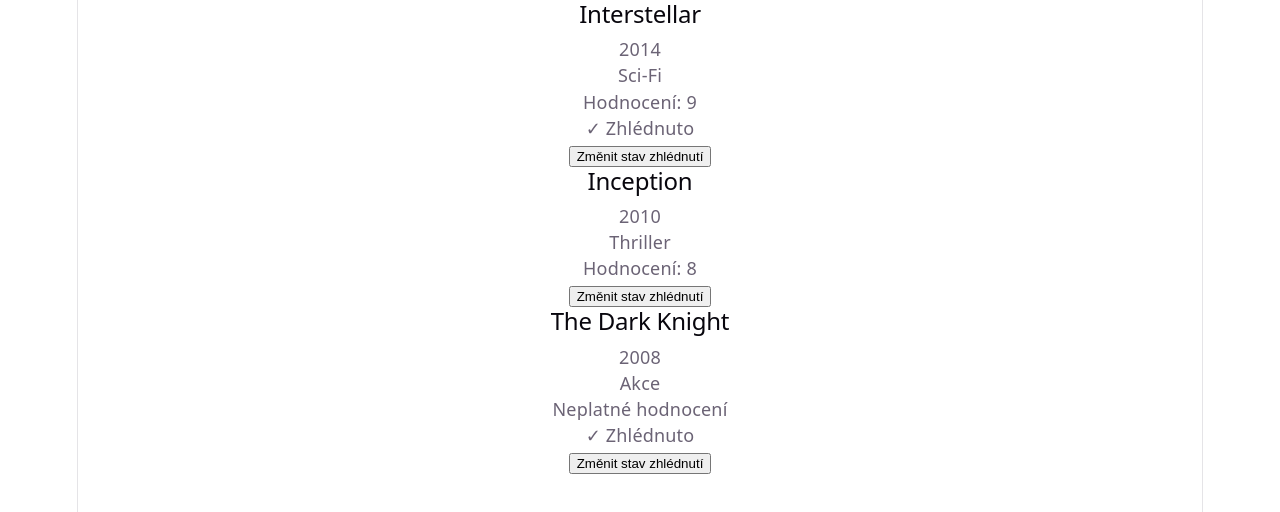
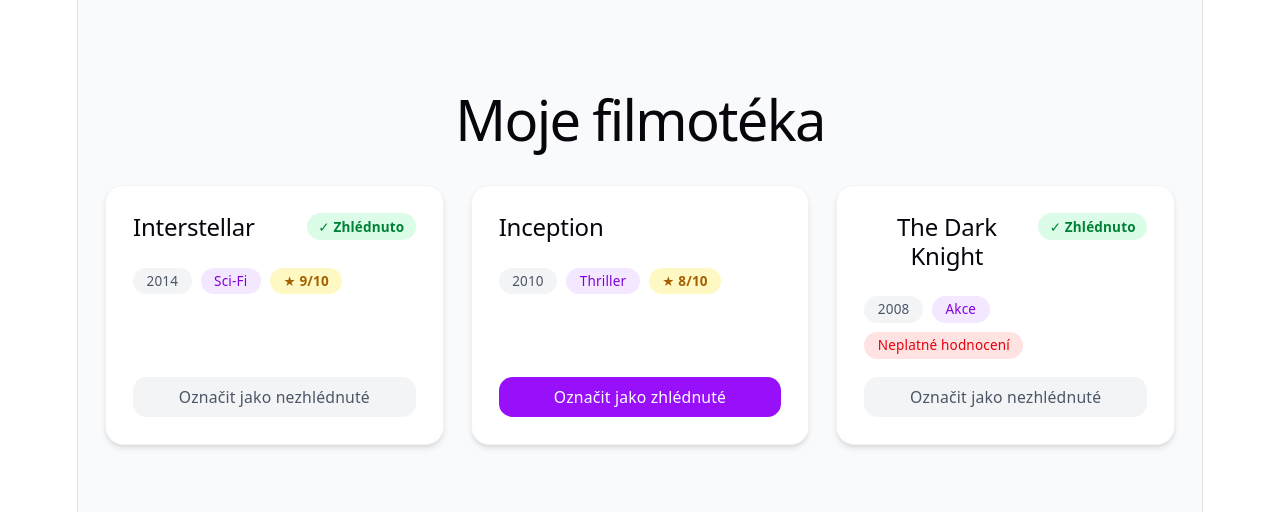
Before and after one commit to kudrle01/4IT427_kudj05, a React (Vite) app: page / in a window 1280 px wide. Shown: the top 512 px of the page. Built offline with nearby package versions, Linux system fonts and the light colour scheme.

Commit message:
feat: Úkol 1 – komponenta FilmCard s typed props

```diff
--- a/package.json
+++ b/package.json
@@ -15,6 +15,7 @@
   },
   "devDependencies": {
     "@eslint/js": "^10.0.1",
+    "@tailwindcss/vite": "^4.3.0",
     "@types/node": "^24.12.3",
     "@types/react": "^19.2.14",
     "@types/react-dom": "^19.2.3",
@@ -23,6 +24,7 @@
     "eslint-plugin-react-hooks": "^7.1.1",
     "eslint-plugin-react-refresh": "^0.5.2",
     "globals": "^17.6.0",
+    "tailwindcss": "^4.3.0",
     "typescript": "~6.0.2",
     "typescript-eslint": "^8.59.2",
     "vite": "^8.0.12"
--- a/src/App.tsx
+++ b/src/App.tsx
@@ -13,7 +13,11 @@
   };
 
   return (
-    <>
+    <main className="min-h-screen bg-gray-50 dark:bg-gray-900 px-6 py-12">
+      <h1 className="text-3xl font-bold text-center text-gray-900 dark:text-white mb-10">
+        Moje filmotéka
+      </h1>
+      <div className="grid grid-cols-1 sm:grid-cols-2 lg:grid-cols-3 gap-6 max-w-5xl mx-auto">
         {films.map((film) => (
           <FilmCard
             key={film.title}
@@ -25,7 +29,8 @@
             onToggleWatched={handleToggleWatched}
           />
         ))}
-    </>
+      </div>
+    </main>
   );
 }
 
--- a/src/components/FilmCard.tsx
+++ b/src/components/FilmCard.tsx
@@ -11,13 +11,44 @@
   const isRatingValid = rating >= 1 && rating <= 10;
 
   return (
-    <div>
-      <h2>{title}</h2>
-      <p>{year}</p>
-      <p>{genre}</p>
-      <p>{isRatingValid ? `Hodnocení: ${rating}` : 'Neplatné hodnocení'}</p>
-      {watched && <p>✓ Zhlédnuto</p>}
-      <button onClick={() => onToggleWatched(title)}>Změnit stav zhlédnutí</button>
+    <div className="bg-white dark:bg-gray-800 rounded-2xl shadow-md hover:shadow-xl transition-shadow duration-300 p-6 flex flex-col gap-4 border border-gray-100 dark:border-gray-700">
+      <div className="flex items-start justify-between gap-2">
+        <h2 className="text-xl font-bold text-gray-900 dark:text-white leading-tight">{title}</h2>
+        {watched && (
+          <span className="shrink-0 inline-flex items-center gap-1 bg-green-100 text-green-700 dark:bg-green-900 dark:text-green-300 text-xs font-semibold px-2.5 py-1 rounded-full">
+            ✓ Zhlédnuto
+          </span>
+        )}
+      </div>
+
+      <div className="flex flex-wrap gap-2">
+        <span className="bg-gray-100 dark:bg-gray-700 text-gray-600 dark:text-gray-300 text-xs px-3 py-1 rounded-full">
+          {year}
+        </span>
+        <span className="bg-purple-100 dark:bg-purple-900 text-purple-700 dark:text-purple-300 text-xs px-3 py-1 rounded-full">
+          {genre}
+        </span>
+        {isRatingValid ? (
+          <span className="bg-yellow-100 dark:bg-yellow-900 text-yellow-700 dark:text-yellow-300 text-xs px-3 py-1 rounded-full font-semibold">
+            ★ {rating}/10
+          </span>
+        ) : (
+          <span className="bg-red-100 dark:bg-red-900 text-red-600 dark:text-red-400 text-xs px-3 py-1 rounded-full">
+            Neplatné hodnocení
+          </span>
+        )}
+      </div>
+
+      <button
+        onClick={() => onToggleWatched(title)}
+        className={`mt-auto w-full py-2 px-4 rounded-xl text-sm font-medium transition-colors duration-200 cursor-pointer ${
+          watched
+            ? 'bg-gray-100 dark:bg-gray-700 text-gray-600 dark:text-gray-300 hover:bg-gray-200 dark:hover:bg-gray-600'
+            : 'bg-purple-600 hover:bg-purple-700 text-white'
+        }`}
+      >
+        {watched ? 'Označit jako nezhlédnuté' : 'Označit jako zhlédnuté'}
+      </button>
     </div>
   );
 };
--- a/src/index.css
+++ b/src/index.css
@@ -1,3 +1,5 @@
+@import "tailwindcss";
+
 :root {
   --text: #6b6375;
   --text-h: #08060d;
--- a/vite.config.ts
+++ b/vite.config.ts
@@ -1,9 +1,10 @@
 // vite.config.ts (vznikne při instalaci)
 import { defineConfig } from 'vite';
 import react from '@vitejs/plugin-react';
+import tailwindcss from '@tailwindcss/vite';
 
 export default defineConfig({
-  plugins: [react()],
+  plugins: [react(), tailwindcss()],
   // Volitelne: alias pro importy
   resolve: {
     alias: { '@': '/src' },
```
Also changed, not shown: 1 other file (tests, documents, lock files or other folders). Lines whose indentation alone changed are shown as unchanged.
